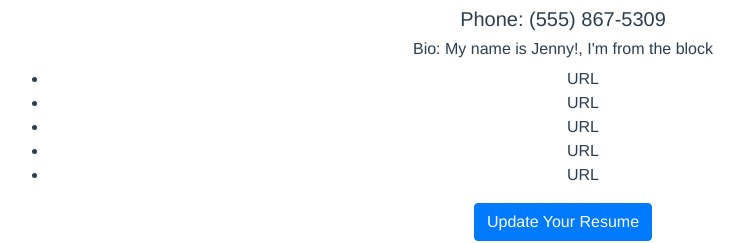
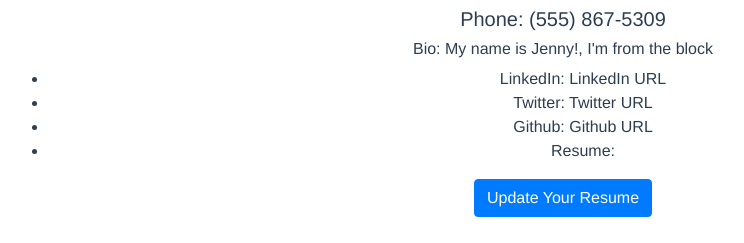
Before and after one commit to chrisngo24/Resume-App-Student-Portal, a Vue app: page /#/student in a window 1280 px wide. Shown: the part 436-679 px from the top of the page, without its empty margins (77-821 px from the left). Built offline with nearby package versions, Linux system fonts and the light colour scheme.

Commit message:
Model name updates

```diff
--- a/src/views/Student.vue
+++ b/src/views/Student.vue
@@ -6,13 +6,12 @@
       <h3>Name: {{ first_name }} {{ last_name }}</h3>
       <h4>Email: {{ email }}</h4>
       <h5>Phone: {{ phone_number }}</h5>
-      <h6>Bio: {{ bio }}</h6>
+      <h6>Bio: {{ short_bio }}</h6>
       <ul>
-        <li>{{ linkedin }}</li>
-        <li>{{ twitter }}</li>
-        <li>{{ github }}</li>
-        <li>{{ resume }}</li>
-        <li>{{ linkedin }}</li>
+        <li>LinkedIn: {{ linkedin_url }}</li>
+        <li>Twitter: {{ twitter_handle }}</li>
+        <li>Github: {{ github_url }}</li>
+        <li>Resume: {{ resume }}</li>
       </ul>
     </div>
   <button type="button" class="btn btn-primary" data-toggle="modal" data-target="#exampleModal">
@@ -52,12 +51,12 @@ export default {
       last_name: "Lopez",
       email: "jenny@email.com",
       phone_number: "(555) 867-5309",
-      bio: "My name is Jenny!, I'm from the block",
-      linkedin: "URL",
-      twitter: "URL",
-      website: "URL",
-      resume: "URL",
-      github: "URL",
+      short_bio: "My name is Jenny!, I'm from the block",
+      linkedin_url: "LinkedIn URL",
+      twitter_handle: "Twitter URL",
+      personal_blog: "Blog URL",
+      online_resume_url: "Resume Page",
+      github_url: "Github URL",
       photo: "https://m.media-amazon.com/images/M/MV5BMTY0OTY3ODA3OV5BMl5BanBnXkFtZTcwMzMyMzQ1NQ@@._V1_UY317_CR32,0,214,317_AL_.jpg"
     };
   },
```
